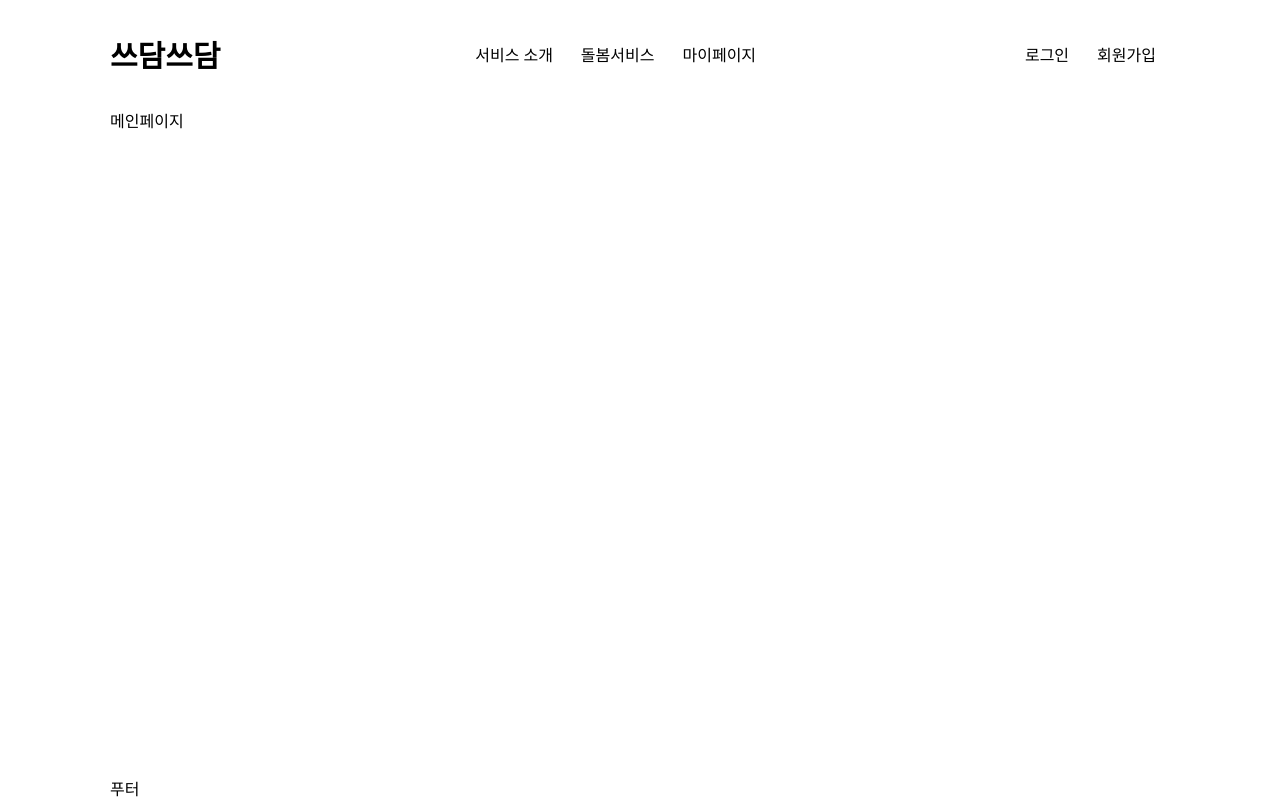
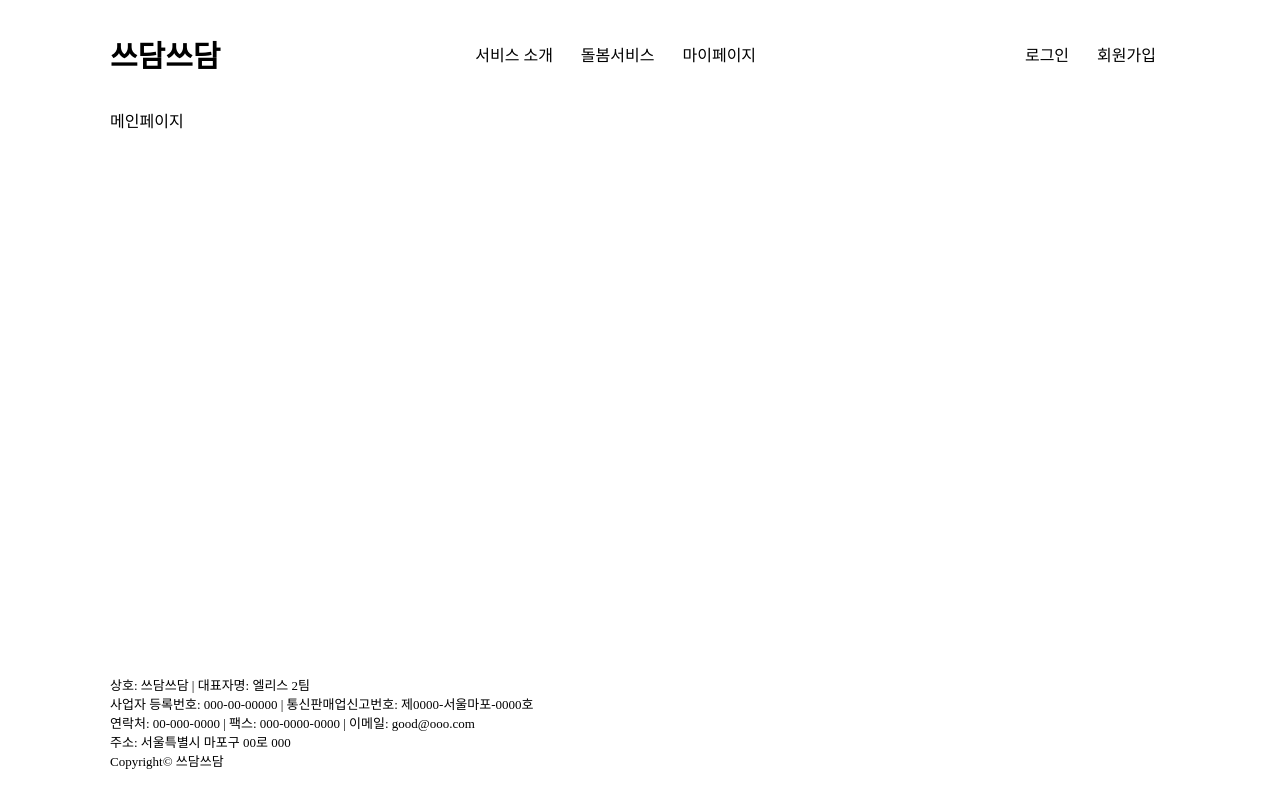
Before and after one commit to jwleeme/CAREMATE, a React (Create React App) app: page / in a window 1280 px wide. Built offline with nearby package versions, Linux system fonts and the light colour scheme.

Commit message:
Fix: footer 파일 복구

```diff
--- a/src/components/footer/Footer.jsx
+++ b/src/components/footer/Footer.jsx
@@ -5,8 +5,17 @@ const cx = cs.bind(styles);
 
 export default function Footer() {
   return (
-    <>
-      <h1>푸터</h1>
-    </>
+    <footer>
+      <div>
+        <p>상호: 쓰담쓰담 | 대표자명: 엘리스 2팀</p>
+        <p>사업자 등록번호: 000-00-00000 | 통신판매업신고번호: 제0000-서울마포-0000호</p>
+      </div>
+      <div>
+        <p>연락처: 00-000-0000 | 팩스: 000-0000-0000 | 이메일: good@ooo.com</p>
+        <p>주소: 서울특별시 마포구 00로 000</p>
+      </div>
+
+      <p>Copyright&#169; 쓰담쓰담</p>
+    </footer>
   );
 }
--- a/src/styles/index.scss
+++ b/src/styles/index.scss
@@ -11,6 +11,7 @@ body {
   display: flex;
   flex-direction: column;
   min-height: 100vh;
+  overflow: auto;
   main {
     flex-grow: 1;
   }
```
